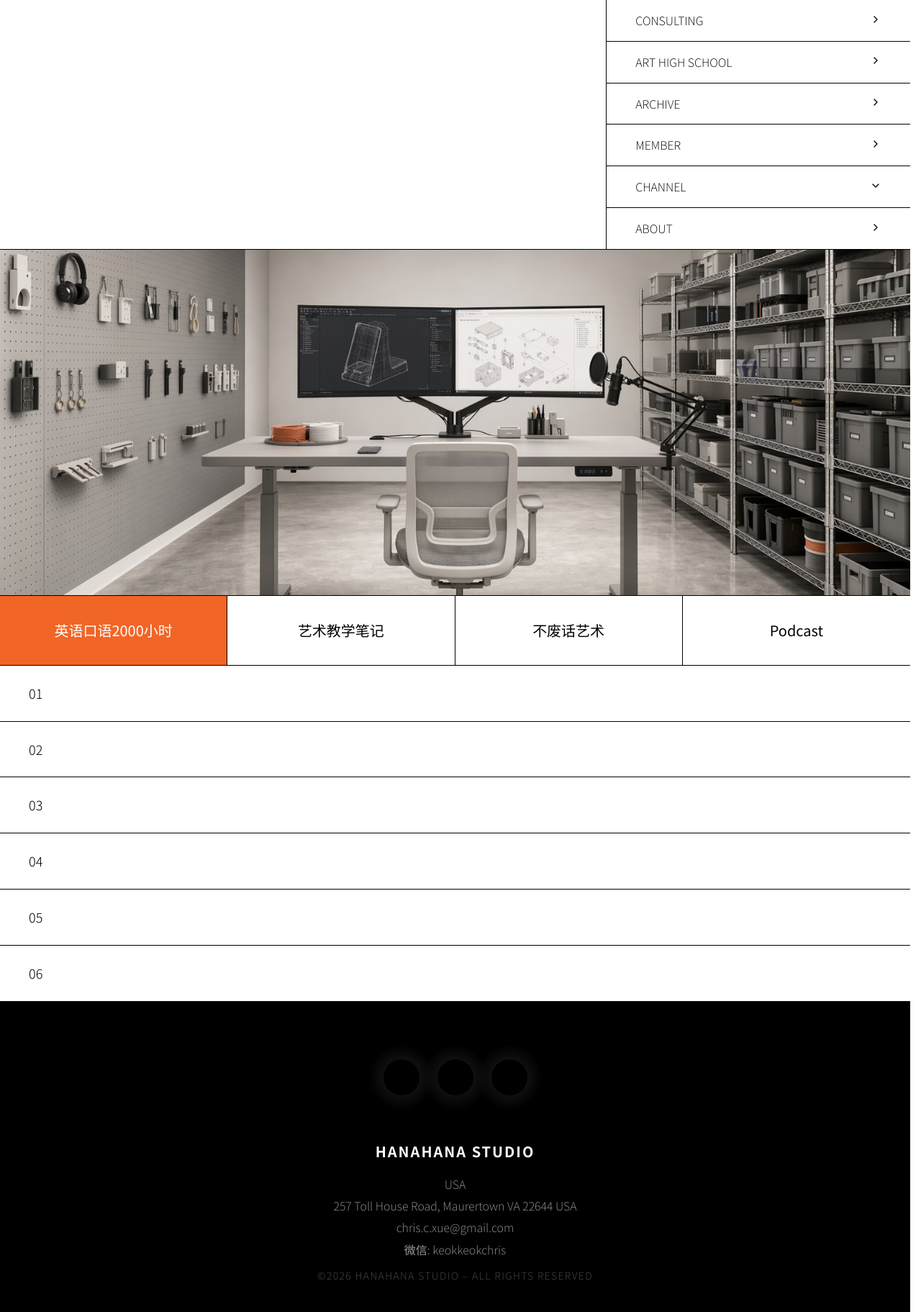
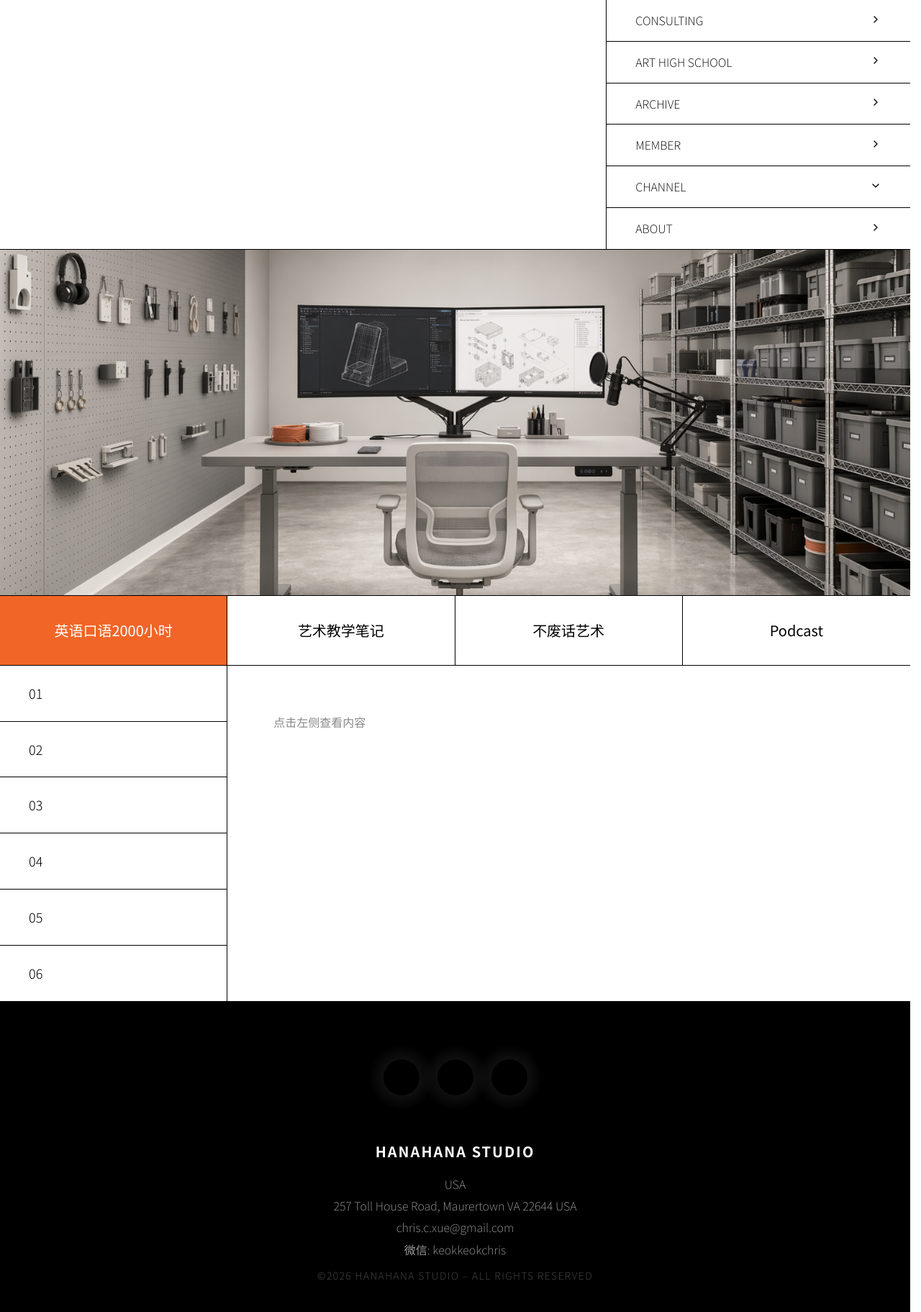
Before and after one commit to chriscxue/hanahana.studio, a Jekyll site: the page built from Channel.html, in a window 1280 px wide. Shown: the whole page at 72% size. Built offline with Jekyll 4.4.1, drawn with Linux system fonts in a browser that asks for light colours.

Commit message:
Channel页原地展开改回左右两栏布局
改回左侧列表(.channel-sidebar)+右侧内容(.channel-content)结构，右侧内容通过原有的fetch+pushState机制原地更新，不再是条目正下方展开。手机端768px以下自动堆叠为单栏(沿用全站既有的响应式约定)。

```diff
--- a/Channel.html
+++ b/Channel.html
@@ -45,8 +45,20 @@ description: "HANAHANA STUDIO内容频道，涵盖英语口语训练、行业观
         .channel-category { display: none; }
         .channel-category.active { display: flex; flex-direction: column; flex: 1; }
 
-        .channel-list { display: flex; flex-direction: column; flex: 1; }
-        .channel-list-item {
+        .channel-layout {
+            flex: 1;
+            display: grid;
+            grid-template-columns: 1fr 3fr;
+            border-bottom: 0.5px solid #000;
+        }
+
+        .channel-sidebar {
+            border-right: 0.5px solid #000;
+            display: flex;
+            flex-direction: column;
+        }
+
+        .channel-sidebar-item {
             display: block;
             padding: 24px 40px;
             border-bottom: 0.5px solid #000;
@@ -57,20 +69,18 @@ description: "HANAHANA STUDIO内容频道，涵盖英语口语训练、行业观
             cursor: pointer;
             transition: background-color 0.3s ease, color 0.3s ease;
         }
-        .channel-list-item:hover,
-        .channel-list-item.active { background-color: #F16527; color: #fff; }
+        .channel-sidebar-item:last-child { border-bottom: none; }
+        .channel-sidebar-item:hover,
+        .channel-sidebar-item.active { background-color: #F16527; color: #fff; }
 
-        .channel-list-preview {
-            display: none;
-            padding: 40px;
-            border-bottom: 0.5px solid #000;
+        .channel-content {
+            padding: 64px;
             font-size: 16px;
             font-weight: 300;
             line-height: 1.8;
             color: #000;
         }
-        .channel-list-preview.active { display: block; }
-        .channel-list-preview:last-child { border-bottom: none; }
+        .channel-content-placeholder { color: #888; }
 
         .channel-single { flex: 1; padding: 64px; border-bottom: 0.5px solid #000; font-size: 16px; font-weight: 300; color: #888; }
 
@@ -78,7 +88,10 @@ description: "HANAHANA STUDIO内容频道，涵盖英语口语训练、行业观
             .content-hero img { max-height: 240px; }
             .channel-nav { grid-template-columns: repeat(2, 1fr); }
             .channel-nav-item { padding: 20px; font-size: 16px; }
-            .channel-list-item { padding: 20px; }
+            .channel-layout { grid-template-columns: 1fr; }
+            .channel-sidebar { border-right: none; border-bottom: 0.5px solid #000; }
+            .channel-sidebar-item { padding: 20px; }
+            .channel-content { padding: 32px 20px; }
         }
     </style>
 </head>
@@ -97,22 +110,30 @@ description: "HANAHANA STUDIO内容频道，涵盖英语口语训练、行业观
     </div>
 
     <div id="cat-speaking" class="channel-category active">
-        <div class="channel-list">
+        <div class="channel-layout">
+            <aside class="channel-sidebar">
                 {% assign speaking_items = site.channel | where: "category", "speaking" | sort: "order" %}
                 {% for item in speaking_items %}
-            <a class="channel-list-item" href="{{ item.url | relative_url }}" data-channel-link>{{ item.title }}</a>
-            <div class="channel-list-preview" data-channel-preview></div>
+                <a class="channel-sidebar-item" href="{{ item.url | relative_url }}" data-channel-link>{{ item.title }}</a>
                 {% endfor %}
+            </aside>
+            <div class="channel-content" data-channel-content>
+                <div class="channel-content-placeholder">点击左侧查看内容</div>
+            </div>
         </div>
     </div>
 
     <div id="cat-papers" class="channel-category">
-        <div class="channel-list">
+        <div class="channel-layout">
+            <aside class="channel-sidebar">
                 {% assign notes_items = site.channel | where: "category", "notes" | sort: "order" %}
                 {% for item in notes_items %}
-            <a class="channel-list-item" href="{{ item.url | relative_url }}" data-channel-link>{{ item.title }}</a>
-            <div class="channel-list-preview" data-channel-preview></div>
+                <a class="channel-sidebar-item" href="{{ item.url | relative_url }}" data-channel-link>{{ item.title }}</a>
                 {% endfor %}
+            </aside>
+            <div class="channel-content" data-channel-content>
+                <div class="channel-content-placeholder">点击左侧查看内容</div>
+            </div>
         </div>
     </div>
 
@@ -139,39 +160,41 @@ description: "HANAHANA STUDIO内容频道，涵盖英语口语训练、行业观
         document.querySelectorAll('[data-channel-link]').forEach(function (link) {
             link.addEventListener('click', function (e) {
                 e.preventDefault();
-                var preview = link.nextElementSibling;
+                var category = link.closest('.channel-category');
+                var content = category.querySelector('[data-channel-content]');
                 var wasActive = link.classList.contains('active');
 
-                document.querySelectorAll('[data-channel-link].active').forEach(function (l) { l.classList.remove('active'); });
-                document.querySelectorAll('[data-channel-preview].active').forEach(function (p) { p.classList.remove('active'); });
+                category.querySelectorAll('[data-channel-link].active').forEach(function (l) { l.classList.remove('active'); });
 
                 if (wasActive) {
+                    content.innerHTML = '<div class="channel-content-placeholder">点击左侧查看内容</div>';
                     history.pushState({ channel: 'home' }, '', channelHomeUrl);
                     return;
                 }
 
                 link.classList.add('active');
-                preview.classList.add('active');
 
-                if (preview.dataset.loaded === 'true') {
+                if (link.dataset.cachedBody) {
+                    content.innerHTML = link.dataset.cachedBody;
                     history.pushState({ channel: 'item', url: link.href }, '', link.href);
                     return;
                 }
 
-                preview.innerHTML = '<p style="color:#888;">加载中…</p>';
+                content.innerHTML = '<p style="color:#888;">加载中…</p>';
 
                 fetch(link.href)
                     .then(function (res) { return res.text(); })
                     .then(function (html) {
                         var doc = new DOMParser().parseFromString(html, 'text/html');
                         var body = doc.querySelector('.channel-item-body');
-                        preview.innerHTML = body ? body.innerHTML : '<p>内容加载失败</p>';
-                        preview.dataset.loaded = 'true';
+                        var bodyHtml = body ? body.innerHTML : '<p>内容加载失败</p>';
+                        link.dataset.cachedBody = bodyHtml;
+                        content.innerHTML = bodyHtml;
                         document.title = doc.title;
                         history.pushState({ channel: 'item', url: link.href }, '', link.href);
                     })
                     .catch(function () {
-                        preview.innerHTML = '<p style="color:#c0392b;">内容加载失败，请刷新页面重试</p>';
+                        content.innerHTML = '<p style="color:#c0392b;">内容加载失败，请刷新页面重试</p>';
                     });
             });
         });
```
Lines whose indentation alone changed are shown as unchanged.
